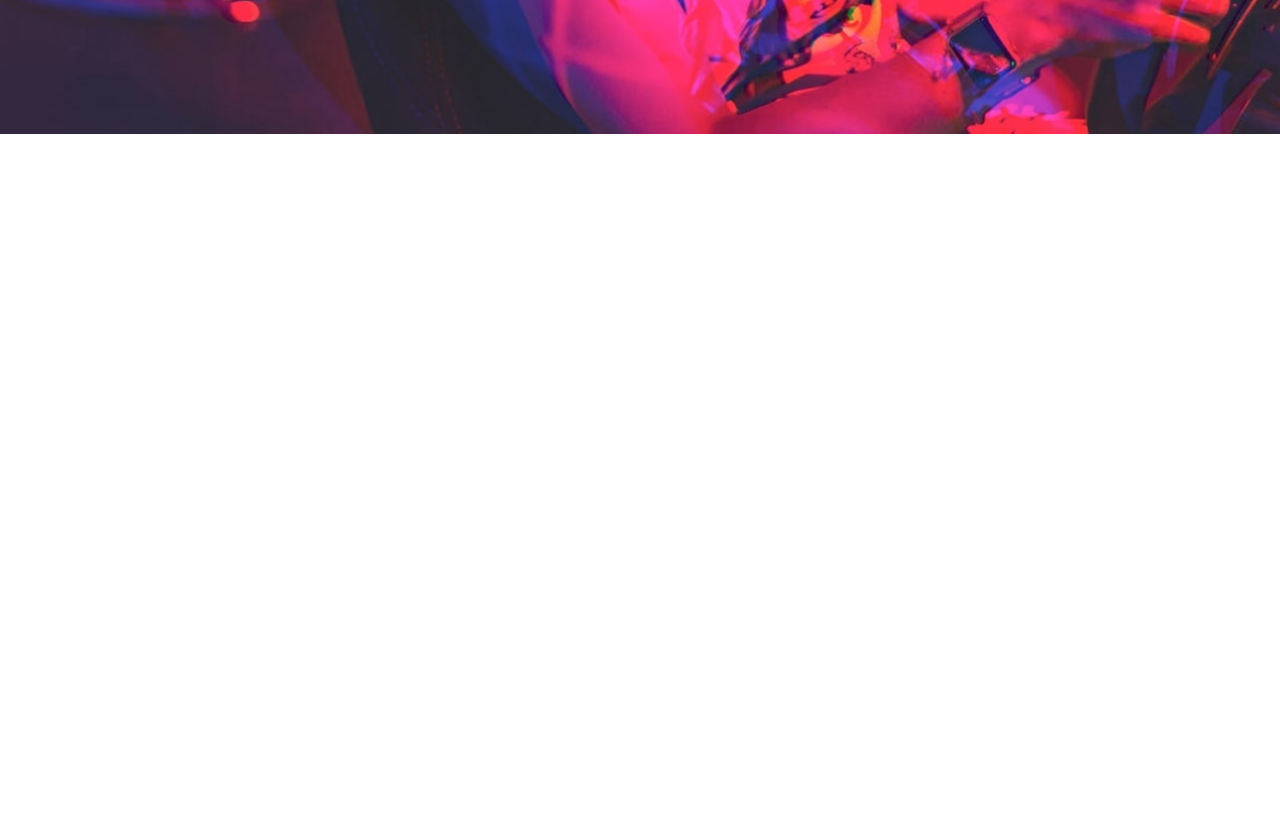
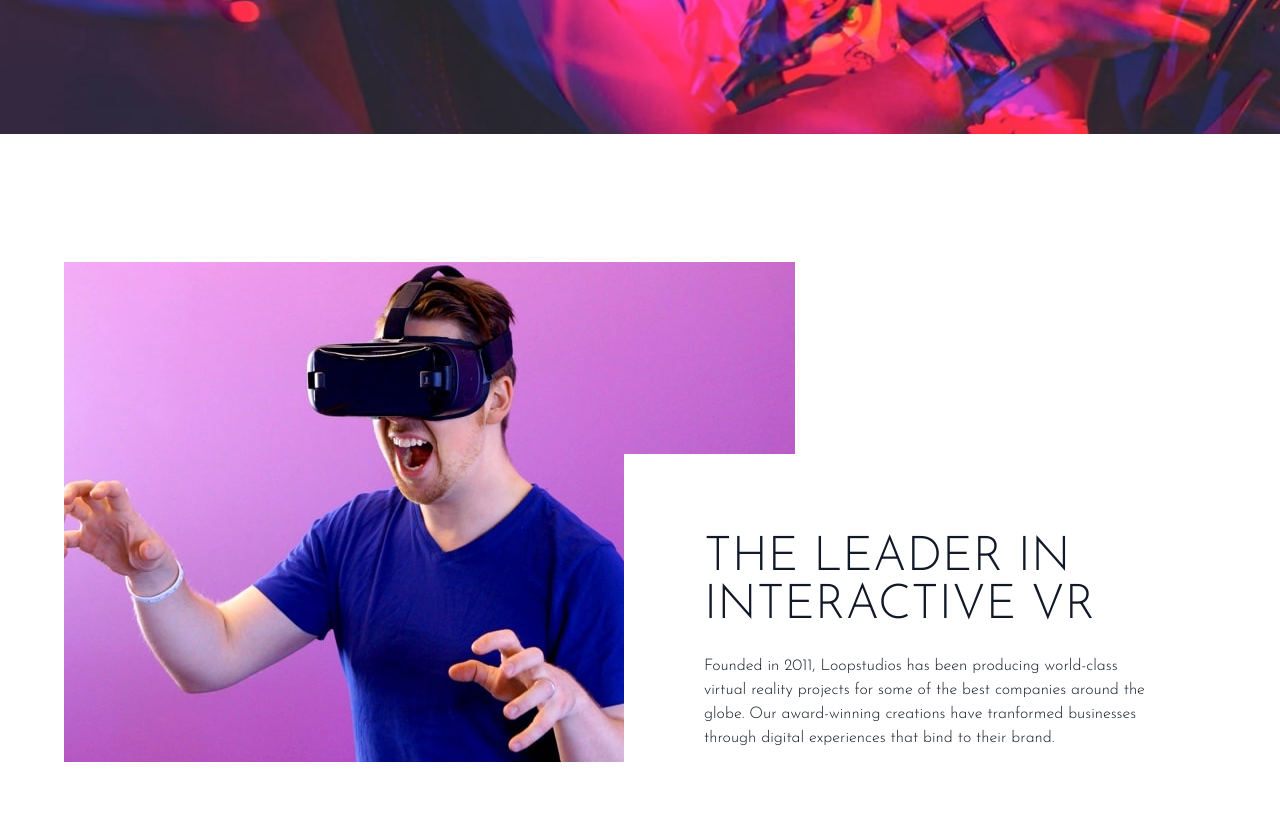
Before and after one commit to dollarp-code/loopstudios, a website: page index.html in a window 1280 px wide. Shown: the part 522-1355 px from the top of the page. Before the commit the page ends 800 px from the top, so only its background shows below. Drawn offline with Linux system fonts and the light colour scheme.

Commit message:
Interactive section

```diff
--- a/index.html
+++ b/index.html
@@ -66,5 +66,34 @@
         </div>
       </div>
     </section>
+
+    <!-- Feature section -->
+    <section id="feature">
+      <!-- feature container -->
+      <div
+        class="relative container flex flex-col max-w-6xl mx-auto my-32 px-6 text-gray-900 md:flex-row md:px-0"
+      >
+        <!-- image -->
+        <img src="images/desktop/image-interactive.jpg" alt="" />
+
+        <!-- Text container-->
+        <div
+          class="top-48 pr-0 bg-white md:absolute md:right-0 md:py-20 md:pl-20"
+        >
+          <h2
+            class="max-w-lg mt-10 mb-6 font-sans text-4xl text-center text-gray-900 uppercase md:text-5xl md:mt-0 md:text-left"
+          >
+            The leader in interactive vr
+          </h2>
+
+          <p class="max-w-md text-center md:text-left">
+            Founded in 2011, Loopstudios has been producing world-class virtual
+            reality projects for some of the best companies around the globe.
+            Our award-winning creations have tranformed businesses through
+            digital experiences that bind to their brand.
+          </p>
+        </div>
+      </div>
+    </section>
   </body>
 </html>
```
Also changed, not shown: css/style.css.
